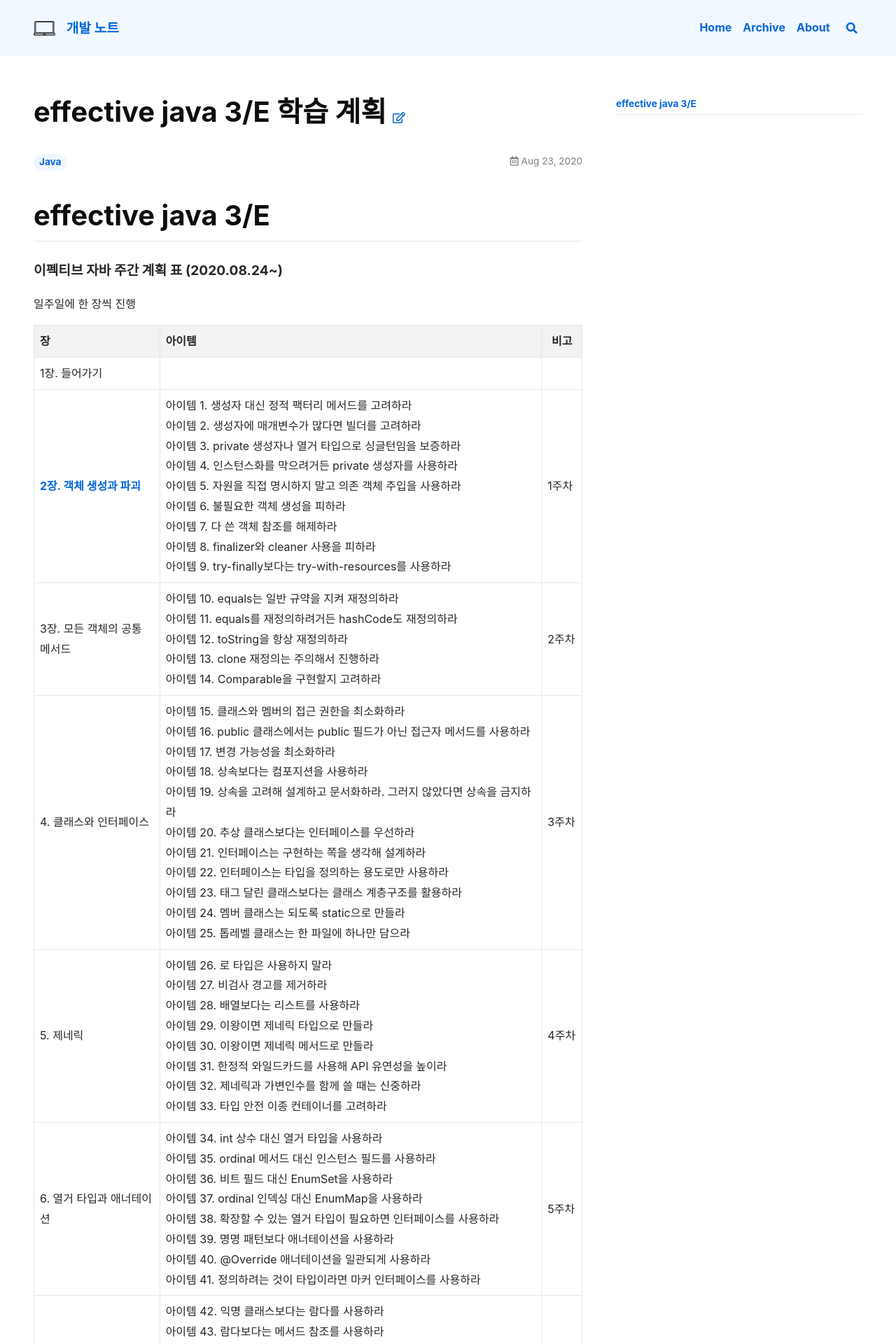
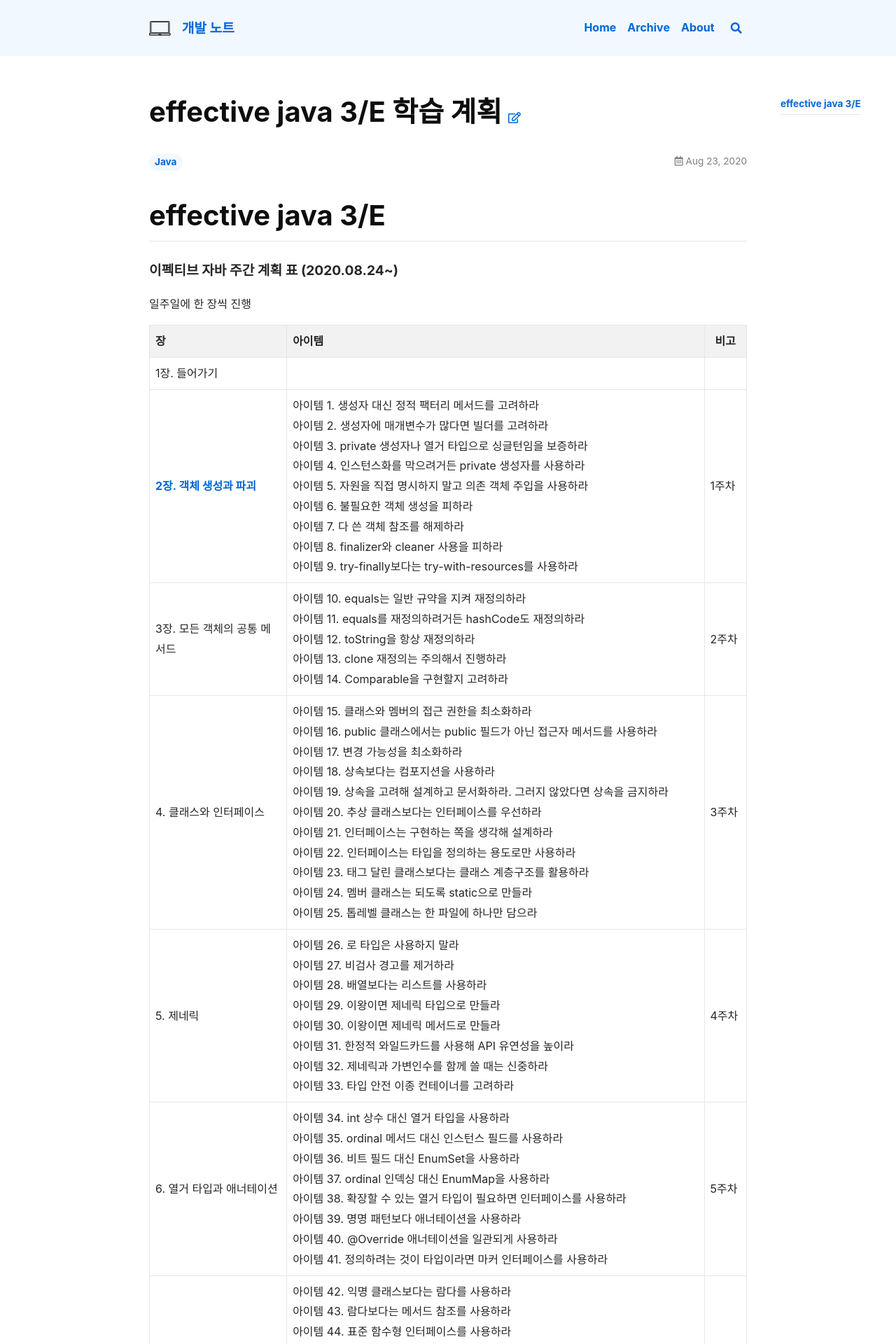
Before and after one commit to hyungyu-yoon/hyungyu-yoon.github.io, a Jekyll site: the page built from _posts/2020-08-23-effective-java-3e.md, in a window 1280 px wide. Shown: the top 1920 px of the page at 70% size. Built offline with Jekyll 4.4.1, drawn with Linux system fonts in a browser that asks for light colours; nearby versions of some CDN libraries; comment, search, counter and statistics services are not loaded.

Commit message:
Update _variables.scss

```diff
--- a/_sass/common/_variables.scss
+++ b/_sass/common/_variables.scss
@@ -84,7 +84,7 @@
   content-max-width:      950px,
   sidebar-width:          250px,
   sidebar-header-height:  3rem,
-  aside-width:            400px
+//  aside-width:            500px
 );
 
 //     sm       md       lg
```
